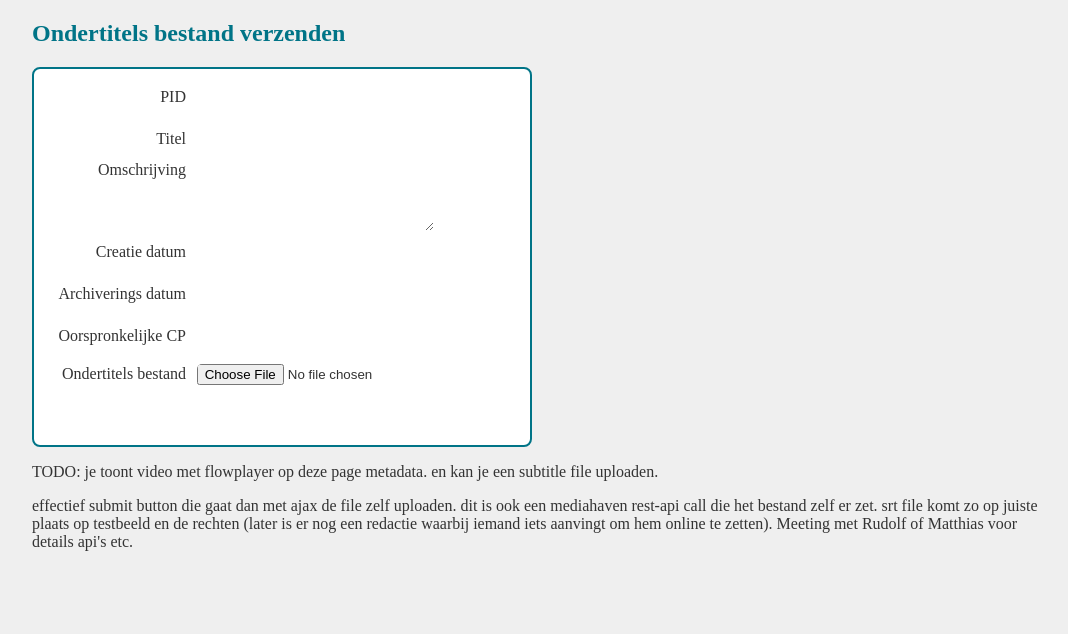
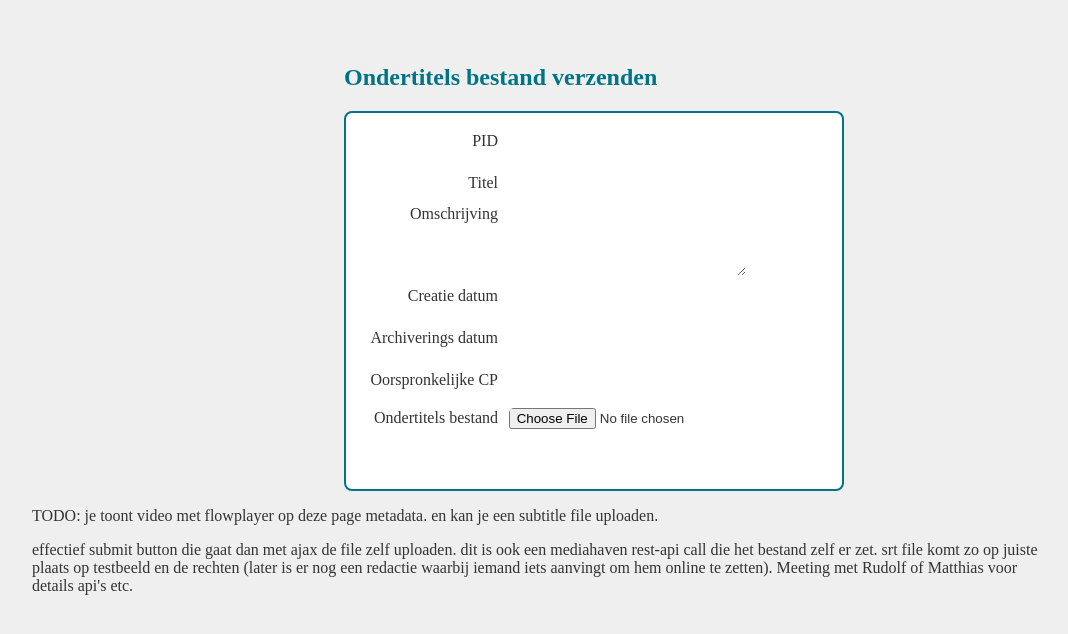
Before and after one commit to viaacode/subloader, a Flask app: template app/templates/upload.html in a window 1280 px wide. Shown: the part 64-698 px from the top of the page, without its empty margins (96-1164 px from the left). Run offline with Flask 2, Linux system fonts and the light colour scheme; the template is opened without the code that fills it, so the values that code supplies are empty.

Commit message:
place upload file form more central like others

```diff
--- a/app/templates/upload.html
+++ b/app/templates/upload.html
@@ -9,6 +9,8 @@ Ondertitels bestand verzenden
 
 {% block content %}
 
+
+<div class="center_page">
   <h1>Ondertitels bestand verzenden</h1>
   <p>
    <form class="upload_form" action="/upload" method="POST" enctype="multipart/form-data">
@@ -30,8 +32,9 @@ Ondertitels bestand verzenden
     <input type="submit" value="Opladen"/>
 
   </form>
+  </p>
+</div>
 
-</p>
 
      <p>
 TODO: je toont video met flowplayer op deze page metadata.
```
Lines whose indentation alone changed are shown as unchanged.
